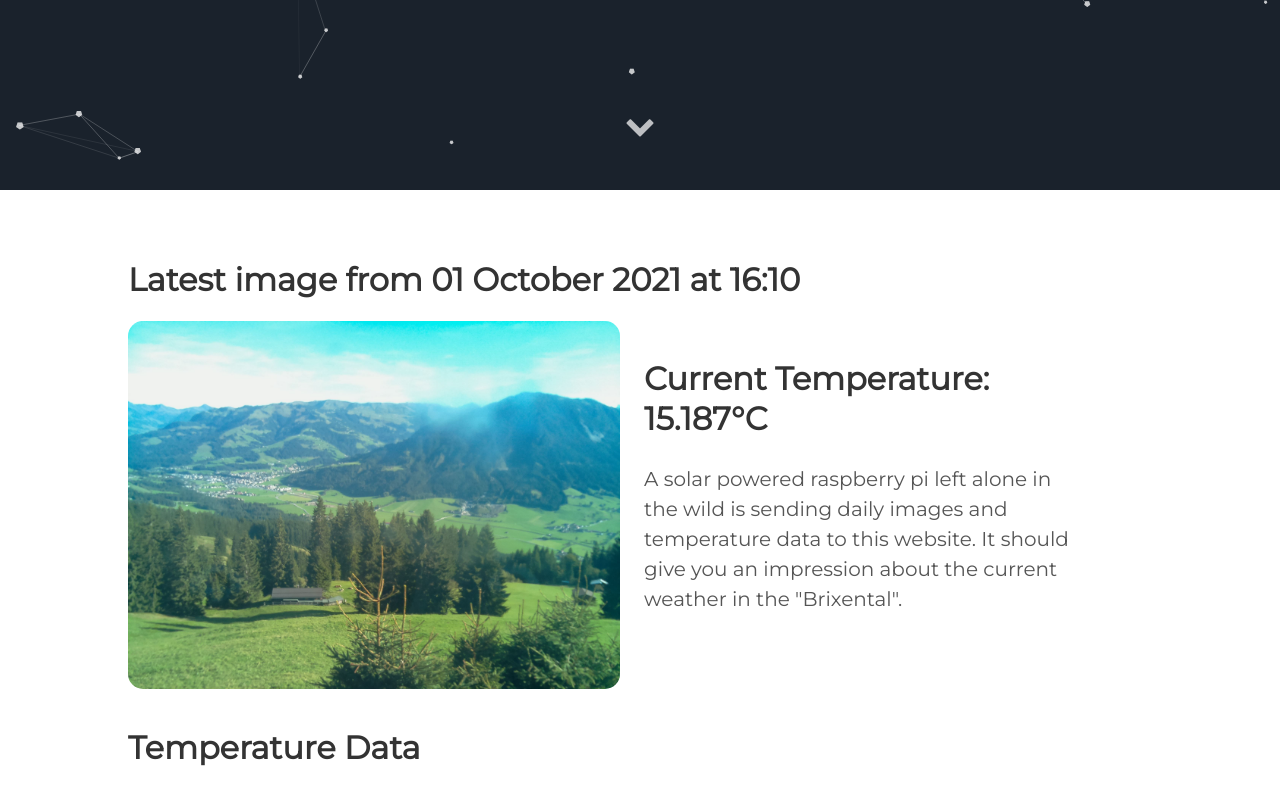
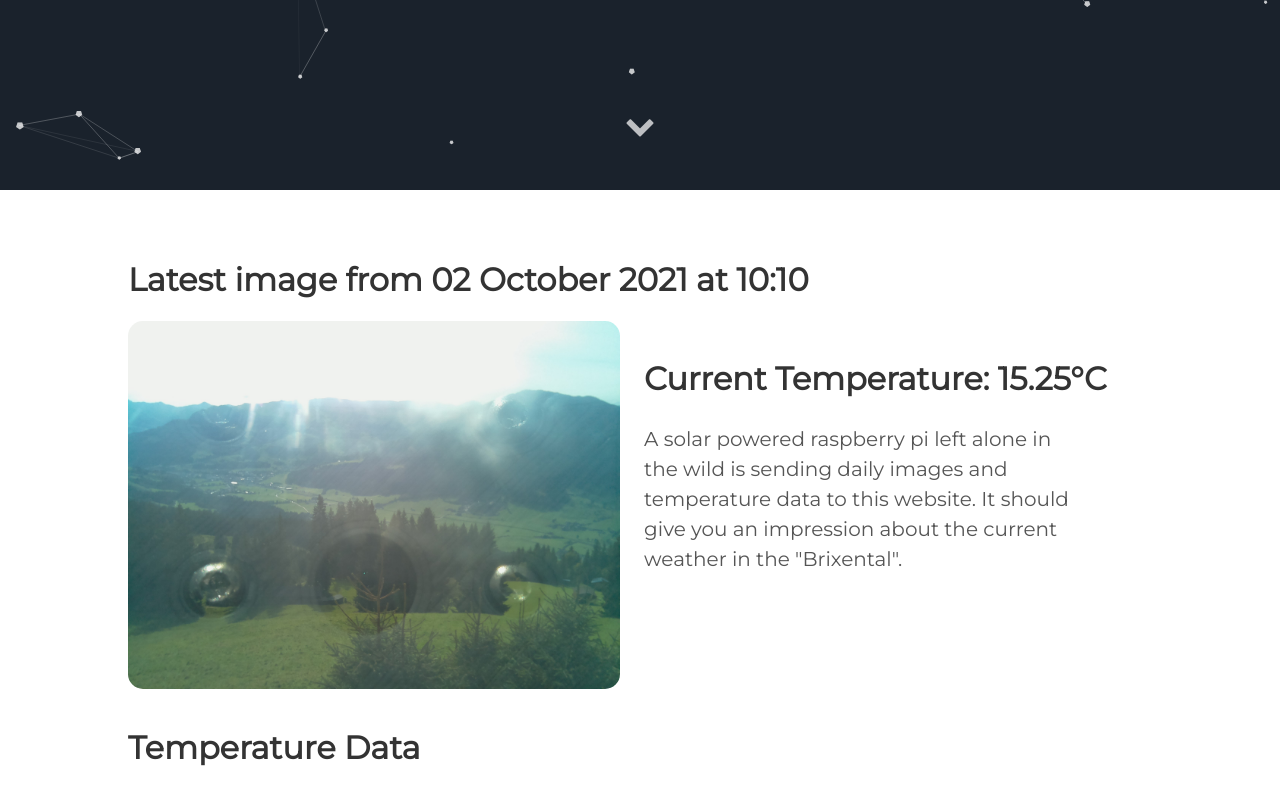
Before and after one commit to vektorious/vektorious.github.io, a Jekyll site: the page built from resources/huette.md, in a window 1280 px wide and 900 px high, scrolled down 710 px. Shown: the top 805 px of the window. Built offline with Jekyll 4.4.1, drawn with Linux system fonts in a browser that asks for light colours.

Commit message:
I'm a bot beep boop

```diff
--- a/resources/huette.md
+++ b/resources/huette.md
@@ -6,13 +6,13 @@ image: '/assets/img/'
 description: 'Live image from the Austrian alps'
 twitter_text: ' '
 ---
-## Latest image from 01 October 2021 at 16:10
+## Latest image from 02 October 2021 at 10:10
 <div class="huette">
   <div class="huette-image">
     <img src="{{ "/assets/img/huette.jpg" | prepend: site.baseurl }}">
   </div>
   <div class="huette-text">
-        <h2>Current Temperature: 15.187°C</h2>
+        <h2>Current Temperature: 15.25°C</h2>
         <p>A solar powered raspberry pi left alone in the wild is sending daily images and temperature data to this website. It should give you an impression about the current weather in the "Brixental".</p>
 
   </div>
```
Also changed, not shown: rpi-script/2021-10-02_100923.txt (renamed from rpi-script/2021-10-01_160924.txt, +5 -5 lines), rpi-script/huette.md (+2 -2 lines), assets/img/huette.jpg, assets/img/temp_plot.png, rpi-script/temp_plot.png, 1 other file.
